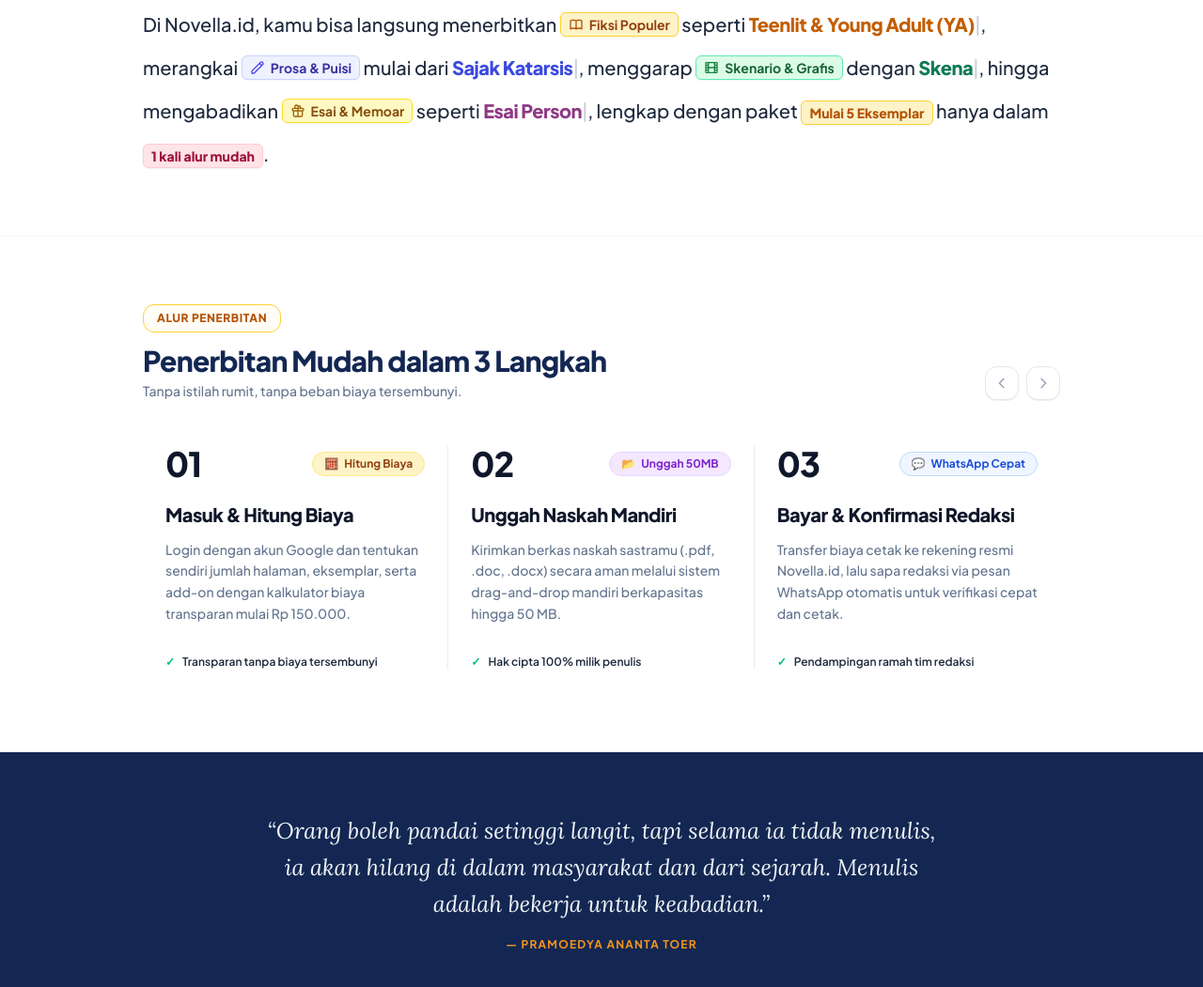
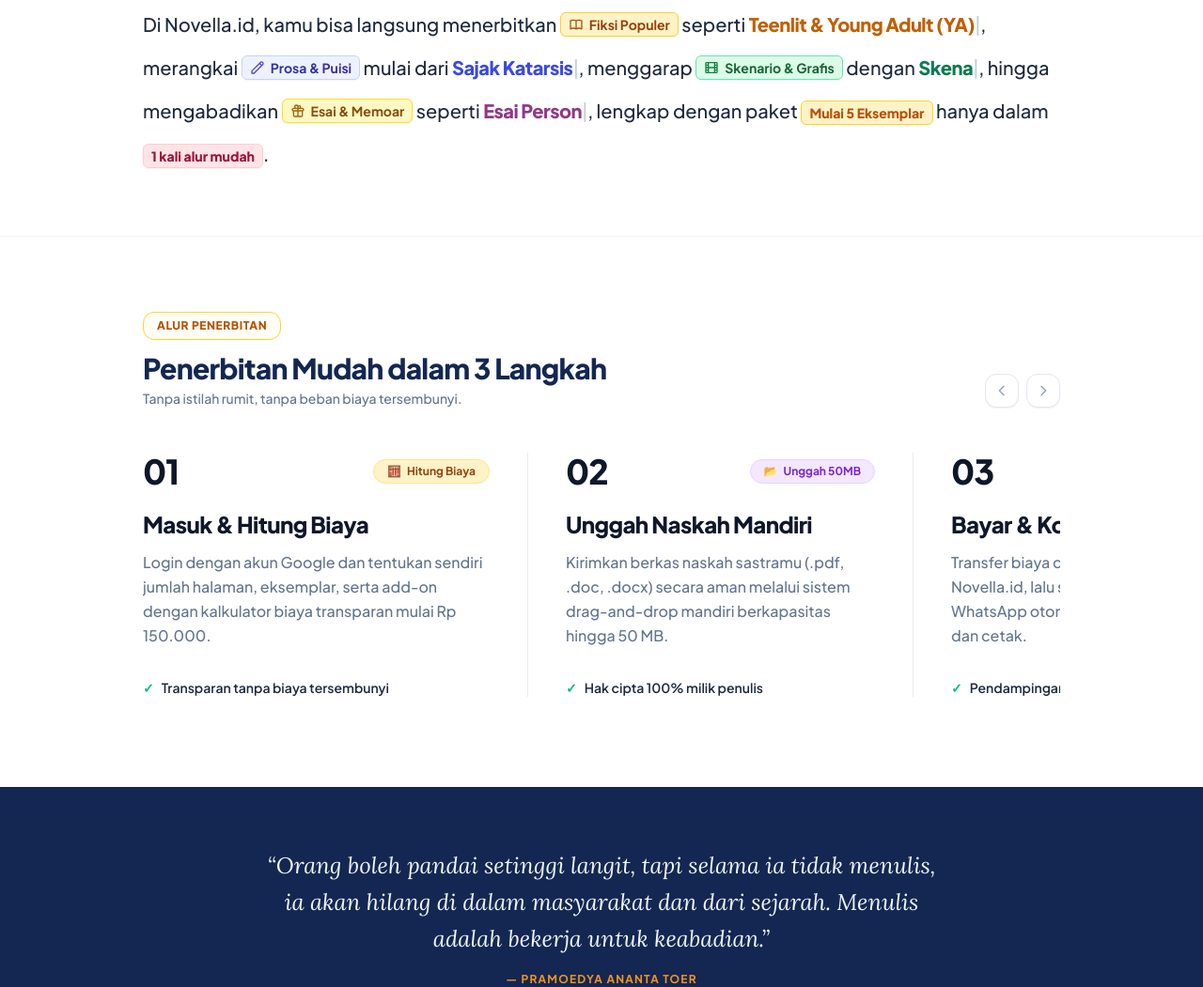
Before and after one commit to crediblemark-official/Novella, an Astro site in the folder apps/frontend/: page / in a window 1280 px wide. Shown: the part 802-1853 px from the top of the page at 94% size. Built offline with nearby package versions, Linux system fonts and the light colour scheme; Astro itself is replaced by a stand-in of ours; no server answers.

Commit message:
style(landing): selaraskan container Cara Kerja ke max-w-5xl sejajar header dengan kartu lebar carousel

```diff
--- a/apps/frontend/src/pages/index.astro
+++ b/apps/frontend/src/pages/index.astro
@@ -114,10 +114,10 @@ import BaseLayout from '../layouts/BaseLayout.astro';
     </div>
   </section>
 
-  <!-- Section Cara Kerja (Penerbitan Mudah dalam 3 Langkah ala Gaya Card Referensi) -->
-  <section id="cara-kerja" class="bg-white py-14 sm:py-18 overflow-hidden border-t border-slate-100">
+  <!-- Section Cara Kerja (Penerbitan Mudah Bergaya Card Lebar Sejajar Header) -->
+  <section id="cara-kerja" class="bg-white py-14 sm:py-20 overflow-hidden border-t border-slate-100">
     <div class="mx-auto max-w-5xl px-4 sm:px-6">
-      <!-- Top Header Row -->
+      <!-- Top Header Row (Sejajar Sempurna dengan Navbar Header) -->
       <div class="flex items-end justify-between pb-8">
         <div>
           <span class="inline-flex items-center rounded-xl border border-amber-300 bg-[#FFFDF5] px-3.5 py-1.5 text-xs font-extrabold uppercase tracking-wider text-[#B45309]">
@@ -156,78 +156,101 @@ import BaseLayout from '../layouts/BaseLayout.astro';
         </div>
       </div>
 
-      <!-- Step Cards with Vertical Dividers (Gaya Card ala Referensi) -->
+      <!-- Step Cards with Vertical Dividers (Lebar Leluasa dengan Carousel Overflow) -->
       <div
         id="keunggulan-track"
-        class="mt-4 flex overflow-x-auto snap-x snap-mandatory md:grid md:grid-cols-3 divide-y md:divide-y-0 md:divide-x divide-slate-200/80 scroll-smooth scrollbar-none pb-4"
+        class="mt-4 flex gap-0 overflow-x-auto scroll-smooth scrollbar-none pb-4"
         style="-ms-overflow-style: none; scrollbar-width: none;"
       >
         <!-- Card 01 -->
-        <div class="w-[300px] sm:w-[340px] md:w-auto flex-shrink-0 pr-6 sm:pr-8 md:px-6 flex flex-col justify-between snap-start">
+        <div class="w-[320px] sm:w-[380px] md:w-[410px] flex-shrink-0 pr-6 sm:pr-8 md:pr-10 border-r border-slate-200/80 flex flex-col justify-between">
           <div>
             <div class="flex items-center justify-between">
               <span class="text-3xl sm:text-4xl font-extrabold tracking-tight text-[#0F172A]">01</span>
-              <span class="inline-flex items-center gap-1.5 rounded-full border border-amber-200 bg-[#FEF3C7] px-3 py-1 text-xs font-bold text-[#92400E]">
+              <span class="inline-flex items-center gap-1.5 rounded-full border border-amber-200 bg-[#FEF3C7] px-3.5 py-1 text-xs font-bold text-[#92400E]">
                 <span>🧮</span>
                 <span>Hitung Biaya</span>
               </span>
             </div>
-            <h3 class="mt-5 text-xl font-extrabold text-[#0F172A] tracking-tight">
+            <h3 class="mt-5 text-xl sm:text-2xl font-extrabold text-[#0F172A] tracking-tight">
               Masuk & Hitung Biaya
             </h3>
-            <p class="mt-3 text-sm leading-relaxed text-slate-500 font-normal">
+            <p class="mt-3 text-sm sm:text-base leading-relaxed text-slate-500 font-normal">
               Login dengan akun Google dan tentukan sendiri jumlah halaman, eksemplar, serta add-on dengan kalkulator biaya transparan mulai Rp 150.000.
             </p>
           </div>
-          <div class="mt-8 flex items-center gap-2 text-xs font-semibold text-slate-800">
+          <div class="mt-8 flex items-center gap-2 text-xs sm:text-sm font-semibold text-slate-800">
             <span class="text-emerald-500 font-bold">✓</span>
             <span>Transparan tanpa biaya tersembunyi</span>
           </div>
         </div>
 
         <!-- Card 02 -->
-        <div class="w-[300px] sm:w-[340px] md:w-auto flex-shrink-0 px-6 sm:px-8 md:px-6 flex flex-col justify-between snap-start">
+        <div class="w-[320px] sm:w-[380px] md:w-[410px] flex-shrink-0 px-6 sm:pr-8 md:px-10 border-r border-slate-200/80 flex flex-col justify-between">
           <div>
             <div class="flex items-center justify-between">
               <span class="text-3xl sm:text-4xl font-extrabold tracking-tight text-[#0F172A]">02</span>
-              <span class="inline-flex items-center gap-1.5 rounded-full border border-purple-200 bg-[#F3E8FF] px-3 py-1 text-xs font-bold text-[#7E22CE]">
+              <span class="inline-flex items-center gap-1.5 rounded-full border border-purple-200 bg-[#F3E8FF] px-3.5 py-1 text-xs font-bold text-[#7E22CE]">
                 <span>📂</span>
                 <span>Unggah 50MB</span>
               </span>
             </div>
-            <h3 class="mt-5 text-xl font-extrabold text-[#0F172A] tracking-tight">
+            <h3 class="mt-5 text-xl sm:text-2xl font-extrabold text-[#0F172A] tracking-tight">
               Unggah Naskah Mandiri
             </h3>
-            <p class="mt-3 text-sm leading-relaxed text-slate-500 font-normal">
+            <p class="mt-3 text-sm sm:text-base leading-relaxed text-slate-500 font-normal">
               Kirimkan berkas naskah sastramu (.pdf, .doc, .docx) secara aman melalui sistem drag-and-drop mandiri berkapasitas hingga 50 MB.
             </p>
           </div>
-          <div class="mt-8 flex items-center gap-2 text-xs font-semibold text-slate-800">
+          <div class="mt-8 flex items-center gap-2 text-xs sm:text-sm font-semibold text-slate-800">
             <span class="text-emerald-500 font-bold">✓</span>
             <span>Hak cipta 100% milik penulis</span>
           </div>
         </div>
 
         <!-- Card 03 -->
-        <div class="w-[300px] sm:w-[340px] md:w-auto flex-shrink-0 px-6 sm:px-8 md:px-6 flex flex-col justify-between snap-start">
+        <div class="w-[320px] sm:w-[380px] md:w-[410px] flex-shrink-0 px-6 sm:pr-8 md:px-10 border-r border-slate-200/80 flex flex-col justify-between">
           <div>
             <div class="flex items-center justify-between">
               <span class="text-3xl sm:text-4xl font-extrabold tracking-tight text-[#0F172A]">03</span>
-              <span class="inline-flex items-center gap-1.5 rounded-full border border-blue-200 bg-[#EFF6FF] px-3 py-1 text-xs font-bold text-[#1D4ED8]">
+              <span class="inline-flex items-center gap-1.5 rounded-full border border-blue-200 bg-[#EFF6FF] px-3.5 py-1 text-xs font-bold text-[#1D4ED8]">
                 <span>💬</span>
                 <span>WhatsApp Cepat</span>
               </span>
             </div>
-            <h3 class="mt-5 text-xl font-extrabold text-[#0F172A] tracking-tight">
+            <h3 class="mt-5 text-xl sm:text-2xl font-extrabold text-[#0F172A] tracking-tight">
               Bayar & Konfirmasi Redaksi
             </h3>
-            <p class="mt-3 text-sm leading-relaxed text-slate-500 font-normal">
+            <p class="mt-3 text-sm sm:text-base leading-relaxed text-slate-500 font-normal">
               Transfer biaya cetak ke rekening resmi Novella.id, lalu sapa redaksi via pesan WhatsApp otomatis untuk verifikasi cepat dan cetak.
             </p>
           </div>
-          <div class="mt-8 flex items-center gap-2 text-xs font-semibold text-slate-800">
+          <div class="mt-8 flex items-center gap-2 text-xs sm:text-sm font-semibold text-slate-800">
             <span class="text-emerald-500 font-bold">✓</span>
             <span>Pendampingan ramah tim redaksi</span>
+          </div>
+        </div>
+
+        <!-- Card 04 -->
+        <div class="w-[320px] sm:w-[380px] md:w-[410px] flex-shrink-0 pl-6 sm:pl-8 md:pl-10 flex flex-col justify-between">
+          <div>
+            <div class="flex items-center justify-between">
+              <span class="text-3xl sm:text-4xl font-extrabold tracking-tight text-[#0F172A]">04</span>
+              <span class="inline-flex items-center gap-1.5 rounded-full border border-emerald-200 bg-[#DCFCE7] px-3.5 py-1 text-xs font-bold text-[#166534]">
+                <span>📦</span>
+                <span>Kirim Aman</span>
+              </span>
+            </div>
+            <h3 class="mt-5 text-xl sm:text-2xl font-extrabold text-[#0F172A] tracking-tight">
+              Buku Sampai di Rumah
+            </h3>
+            <p class="mt-3 text-sm sm:text-base leading-relaxed text-slate-500 font-normal">
+              Buku dicetak rapi berstandar toko buku, jilid lem panas kokoh, dan dikirim aman ke alamat rumahmu dengan resi pelacakan aktif.
+            </p>
+          </div>
+          <div class="mt-8 flex items-center gap-2 text-xs sm:text-sm font-semibold text-slate-800">
+            <span class="text-emerald-500 font-bold">✓</span>
+            <span>Garansi cetak berkualitas</span>
           </div>
         </div>
       </div>
@@ -456,10 +479,10 @@ import BaseLayout from '../layouts/BaseLayout.astro';
 
         if (keunggulanTrack && prevBtn && nextBtn) {
           prevBtn.addEventListener('click', () => {
-            keunggulanTrack.scrollBy({ left: -340, behavior: 'smooth' });
+            keunggulanTrack.scrollBy({ left: -420, behavior: 'smooth' });
           });
           nextBtn.addEventListener('click', () => {
-            keunggulanTrack.scrollBy({ left: 340, behavior: 'smooth' });
+            keunggulanTrack.scrollBy({ left: 420, behavior: 'smooth' });
           });
         }
       });
```
